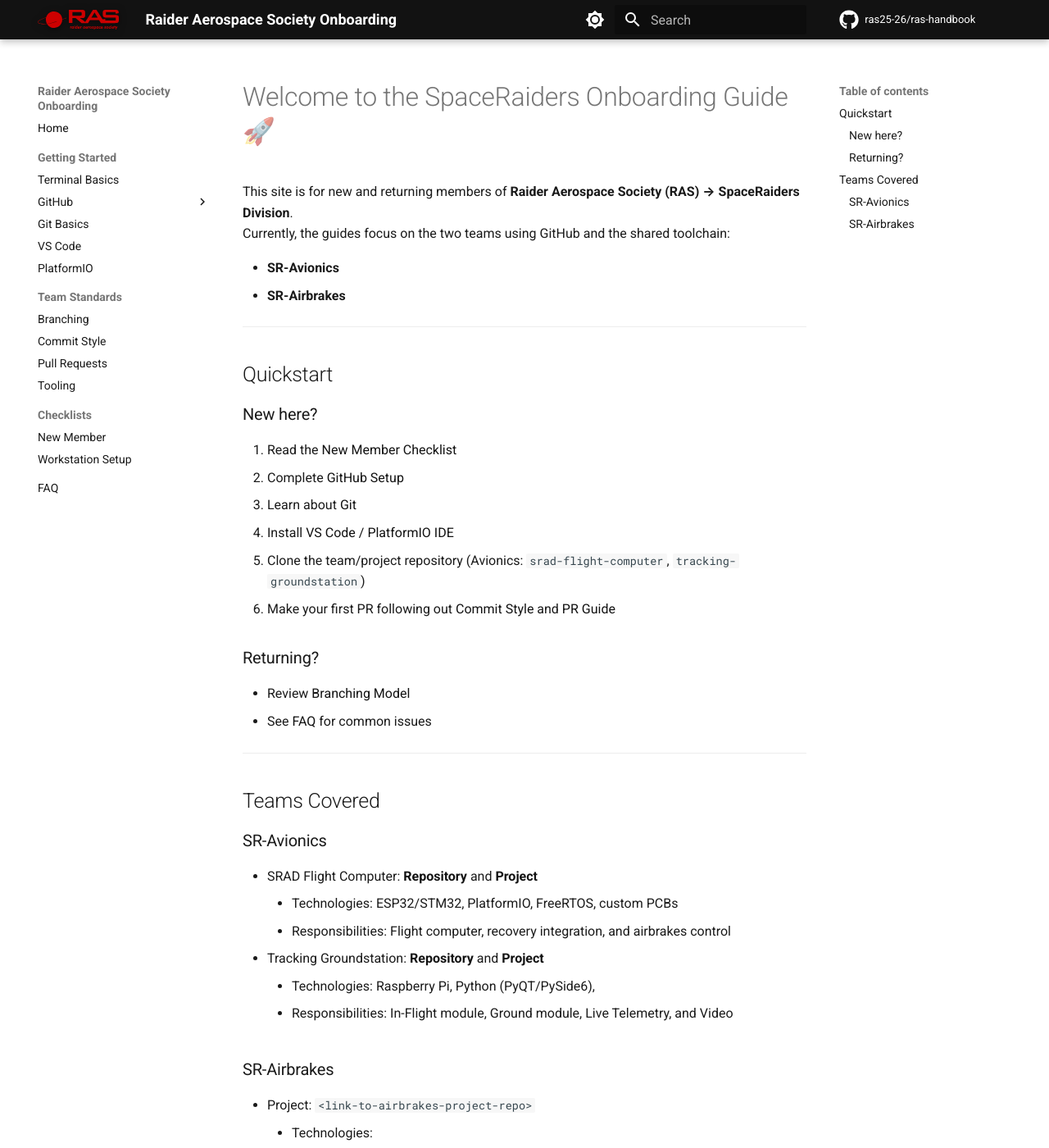
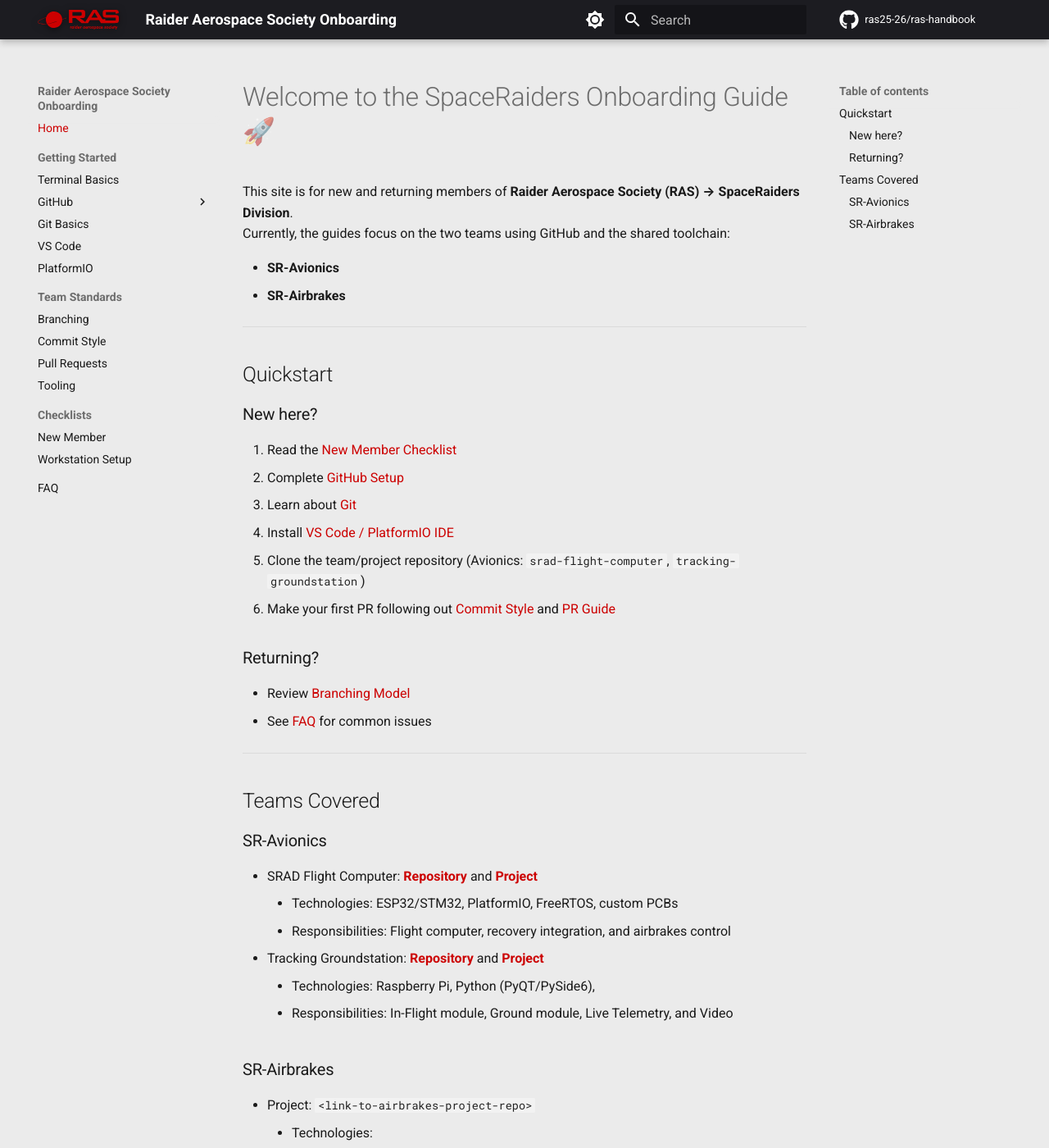
Before and after one commit to RaiderAerospaceSociety25-26/ras-handbook, an MkDocs documentation site: the page built from docs/index.md, in a window 1280 px wide and 1400 px high. Shown: the whole window at 82% size. Built offline with MkDocs 1.6.1 and Material for MkDocs 9.7.7, drawn with Linux system fonts in a browser that asks for light colours; comment, search, counter and statistics services are not loaded.

Commit message:
config: website coloring

```diff
--- a/docs/assets/stylesheets/extra.css
+++ b/docs/assets/stylesheets/extra.css
@@ -1,37 +1,90 @@
-/* Light */
+/* ========== Light (default) ========== */
 [data-md-color-scheme="default"] {
-    /* Texas Tech red */
-    --md-primary-fg-color: #121212;
-    --md-primary-fg-color--light: #e64545; /* brighter hover/active */
-    --md-primary-fg-color--dark: #990000; /* header/footer contrast */
+    /* Brand + neutrals */
+    --ras-red: #cc0000;
+    --ras-surface: #ebebeb; /* Anti-Flash White */
+    --ras-text: #1a1a1a; /* comfy body text */
+    --ras-neutral-500: #6e6e73; /* mid neutral for borders/secondary text */
 
-    /* Accent: subtle neutral gray */
-    --md-accent-fg-color: #cc0000;
-    --md-accent-fg-color--transparent: rgba(74, 74, 74, 0.12);
+    /* Primary (header/sidebar) – use a dark neutral so red "pops" as accent */
+    --md-primary-fg-color: #1c1c21;
+    --md-primary-fg-color--light: #26262c;
+    --md-primary-fg-color--dark: #131316;
 
-    /* Backgrounds & text */
-    --md-default-bg-color: #ffffff;
-    --md-code-bg-color: #f7f7f7;
-    --md-footer-bg-color: #f0f0f0;
-    --md-typeset-color: #1a1a1a; /* readable text */
+    /* Accent (links, selected states) */
+    --md-accent-fg-color: var(--ras-red);
+    --md-accent-fg-color--transparent: rgba(204, 0, 0, 0.12);
+
+    /* Page + text */
+    --md-default-bg-color: var(--ras-surface);
+    --md-typeset-color: var(--ras-text);
+
+    /* Links (make explicit so they're always distinct) */
+    --md-typeset-a-color: var(--md-accent-fg-color);
+
+    /* Code blocks */
+    --md-code-fg-color: #222; /* readable on light */
+    --md-code-bg-color: #f2f2f2; /* close to page but distinct */
+
+    /* Footer */
+    --md-footer-bg-color: #1c1c21;
+    --md-footer-fg-color: #bdbdbd;
+    --md-footer-fg-color--light: #ffffff;
+
+    /* Optional: subtle borders (tables, cards) */
+    --md-typeset-table-color: rgba(0, 0, 0, 0.12);
 }
 
-/* Dark */
+/* Accessible link affordance on hover/focus */
+[data-md-color-scheme="default"] .md-typeset a:is(:hover, :focus) {
+    text-decoration: underline;
+}
+
+/* ========== Dark (slate) ========== */
 [data-md-color-scheme="slate"] {
-    /* Keep TTU red but slightly brightened for dark backgrounds */
-    --md-primary-fg-color: #cc0000;
-    --md-primary-fg-color--light: #ff3333;
-    --md-primary-fg-color--dark: #990000;
+    --ras-red: #cc0000;
+    --ras-surface: #1c1c21; /* Raisin Black */
+    --ras-text: #e8e8e8;
+    --ras-neutral-500: #9aa0a6; /* slightly cool neutral for dark mode */
 
-    /* Accent: lighter neutral for contrast */
-    --md-accent-fg-color: #bbbbbb;
-    --md-accent-fg-color--transparent: rgba(187, 187, 187, 0.16);
+    /* Primary (header/sidebar) – let brand red lead in dark */
+    --md-primary-fg-color: var(--ras-red);
+    --md-primary-fg-color--light: #e00000;
+    --md-primary-fg-color--dark: #a40000;
 
-    /* Dark surfaces */
-    --md-default-bg-color: #1e2129;
-    --md-code-bg-color: #1e1e1e;
-    --md-footer-bg-color: #181818;
-    --md-typeset-color: #e6e6e6; /* light text */
+    /* Accent (links) */
+    --md-accent-fg-color: var(--ras-red);
+    --md-accent-fg-color--transparent: rgba(204, 0, 0, 0.16);
+
+    /* Page + text */
+    --md-default-bg-color: var(--ras-surface);
+    --md-typeset-color: var(--ras-text);
+
+    /* Links */
+    --md-typeset-a-color: #ff4d4d;
+
+    /* Code blocks */
+    --md-code-fg-color: #d9d9d9;
+    --md-code-bg-color: #24262c;
+
+    /* Footer */
+    --md-footer-bg-color: #131316;
+    --md-footer-fg-color: #bdbdbd;
+    --md-footer-fg-color--light: #ffffff;
+
+    /* Optional: subtle borders */
+    --md-typeset-table-color: rgba(255, 255, 255, 0.14);
+}
+
+/* Dark-mode link affordance */
+[data-md-color-scheme="slate"] .md-typeset a:is(:hover, :focus) {
+    color: #cc0000;
+    text-decoration: underline;
+}
+
+/* Optional: keep hovered links obviously interactive across schemes */
+.md-typeset a:hover {
+    text-decoration: underline;
 }
 
 [data-md-color-scheme="slate"] .md-logo img {
```
